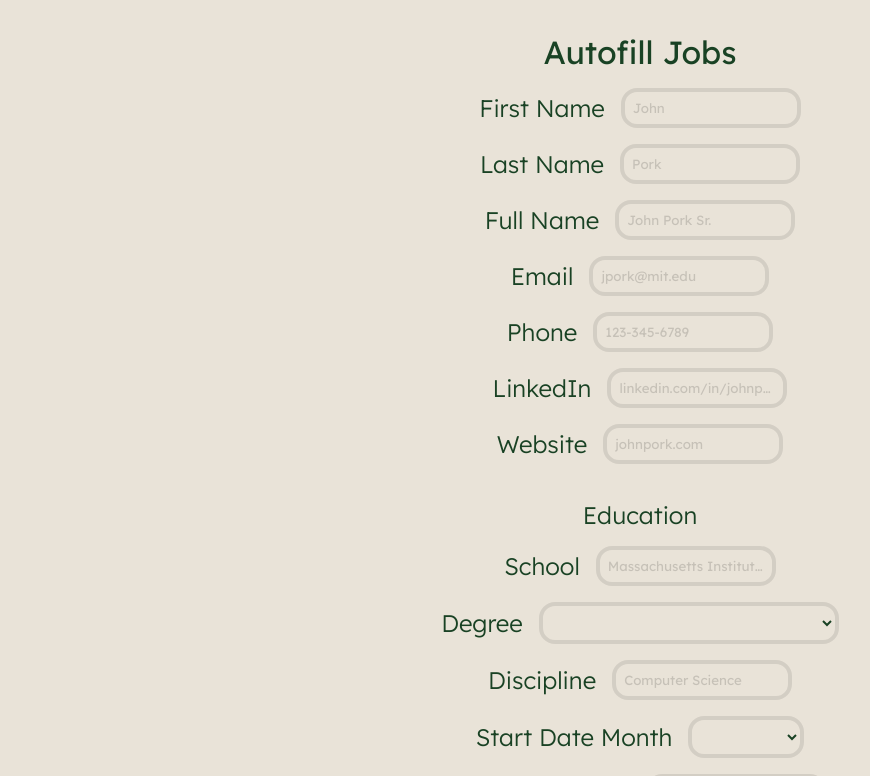
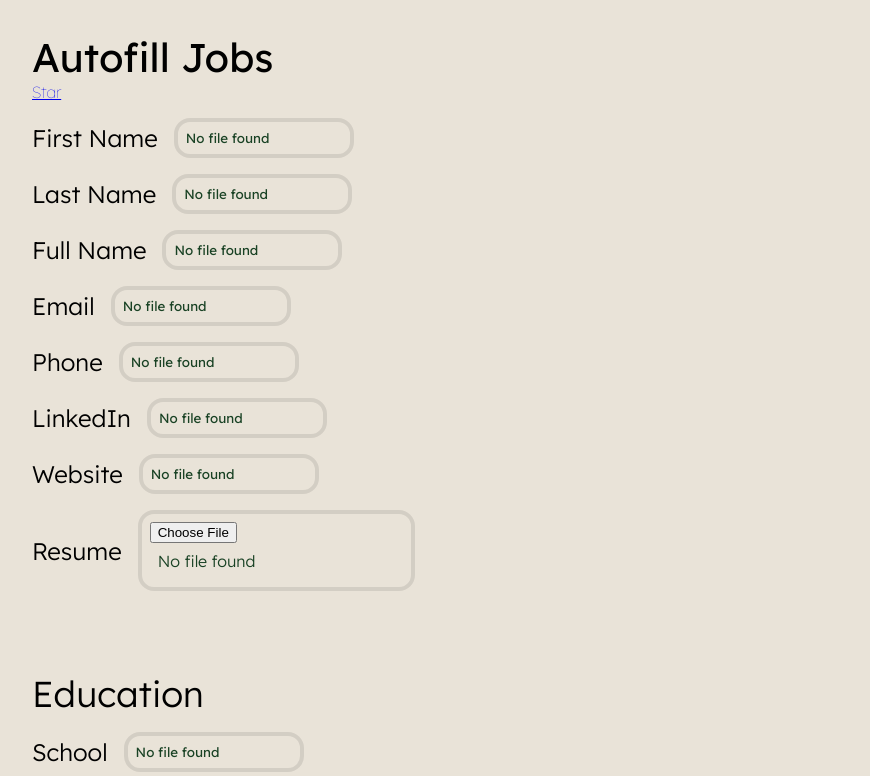
Before and after one commit to m-wilkosz/job-applications-autofill, a Vue app in the folder src/: page / in a window 1280 px wide. Shown: the top 776 px of the page, without its empty margins (0-870 px from the left). Built offline with nearby package versions, Linux system fonts and the light colour scheme.

Commit message:
works on greenhouse.io

```diff
--- a/src/vue_src/App.vue
+++ b/src/vue_src/App.vue
@@ -1,12 +1,17 @@
 <script setup lang="ts">
 
 import InputField from './components/InputField.vue';
-//<InputField  label="Resume" placeHolder ="linkedin.com/in/johnpork"/>
+
 </script>
 
 
 <template>
-  <h1>Autofill Jobs</h1>
+  <div>
+    <h1>Autofill Jobs</h1>
+    <!-- Place this tag where you want the button to render. -->
+<a class="github-button" href="https://github.com/andrewmillercode/Autofill-Jobs" data-icon="octicon-star" data-size="large" data-show-count="true" aria-label="Star andrewmillercode/Autofill-Jobs on GitHub">Star</a>
+  </div>
+
   <InputField label="First Name" placeHolder="John" />
   <InputField label="Last Name" placeHolder="Pork" />
   <InputField label="Full Name" placeHolder="John Pork Sr." />
@@ -14,9 +19,9 @@ import InputField from './components/InputField.vue';
   <InputField label="Phone" placeHolder="123-345-6789" />
   <InputField label="LinkedIn" placeHolder="linkedin.com/in/johnpork" />
   <InputField label="Website" placeHolder="johnpork.com" />
+  <InputField  label="Resume" placeHolder="No file found"/>
 
-
-  <h2 style="margin-top: 1.25rem;">Education</h2>
+  <h2 class="subheading">Education</h2>
   <InputField label="School" placeHolder="Massachusetts Institute of Technology" />
   <InputField label="Degree" :placeHolder="[
     'Associate\'s Degree',
@@ -63,7 +68,7 @@ import InputField from './components/InputField.vue';
   <InputField label="End Date Year" placeHolder="2025" />
 
 
-  <h2 style="margin-top: 1.5rem;">Voluntary Identification</h2>
+  <h2 class="subheading">Voluntary Identification</h2>
   <InputField label="Gender" :placeHolder="['Male', 'Female', 'Decline To Self Identify']" />
   <InputField label="Race" :placeHolder="[
   'American Indian or Alaskan Native',
--- a/src/vue_src/assets/main.css
+++ b/src/vue_src/assets/main.css
@@ -16,13 +16,14 @@ body {
   background-color: rgb(233, 227, 216);
   display: flex;
   flex-direction: column;
-  align-items: center;
+  align-items: left;
   gap: 1rem;
   --c1 : rgb(25, 66, 36);
   font-family: "Lexend";
   font-weight: 100;
-  color: var(--c1);
+
 }
+
 .inputFieldDiv {
   display: flex;
   gap: 1rem;
@@ -43,11 +44,26 @@ body {
   color:var(--c1);
   caret-shape: block; caret-color: var(--c1);
 }
+.inputFieldfileHolder :nth-child(2) {
+ border:none;
+ max-width: 300px;
+ height:fit-content;
+ font-size: 1rem;
+ text-overflow: ellipsis;
+}
 .inputFieldDiv :nth-child(2)::placeholder {
-  color: rgba(0, 0, 0, 0.15);
+  color: rgba(0, 0, 0, 0.2);
+}
+input[type='file'] {
+  color: rgba(0, 0, 0, 0);
+
+}
+.subheading {
+  margin-top: 4rem; font-size: 2.25rem;
 }
 h1{
   font-weight: 400;
+  font-size: 2.5rem;
   margin:0;
 }
 
--- a/src/vue_src/components/InputField.vue
+++ b/src/vue_src/components/InputField.vue
@@ -1,11 +1,17 @@
 <template>
   <div class="inputFieldDiv">
     <h2>{{ label }}</h2>
-    <input v-if="!dropDowns.includes( label) " type="text" :placeholder="placeHolder" v-model="inputValue" @input="saveData" />
-    <input v-if="label == 'Resume'" type="file" :placeholder="placeHolder" @change="saveResume" />
+
+    <input v-if="!dropDowns.includes(label) && !files.includes(label)" type="text" :placeholder="placeHolder" v-model="inputValue" @input="saveData" />
+    <div v-if="files.includes(label)" class="inputFieldfileHolder">
+      <input v-if="files.includes(label)" type="file" title="" value="" :placeholder="placeHolder" @change="saveResume" />
+      <h2  v-if="files.includes(label)">{{inputValue}}</h2>
+    </div>
+
     <select v-if="dropDowns.includes(label)" v-model="inputValue" @change="saveData">
       <option v-for="option in placeHolder" :key="option" :value="option">{{ option }}</option>
     </select>
+
   </div>
 </template>
 
@@ -17,12 +23,13 @@ export default {
   data() {
     return {
       dropDowns: ['Gender','Hispanic/Latino','Veteran Status','Disability Status','Degree','Start Date Month','End Date Month','Race'],
+      files: ['Resume']
     };
   },
   setup(props) {
     // Declare a reactive input value using Vue's ref
     const inputValue = ref('');
-
+    //const inputValue = ref('');
     const saveResume = (event: Event) => {
       const file = (event.target as HTMLInputElement).files?.[0];
       if (file) {
@@ -30,6 +37,10 @@ export default {
         reader.onload = function (e) {
           if (!e.target?.result) return;
           const b64 = (e.target.result as string).split(',')[1];
+          chrome.storage.local.set({ [`${props.label + '_name'}`]: file.name }, () => {
+            inputValue.value = file.name
+            console.log(`${props.label} + _name saved:`, file.name);
+          });
           chrome.storage.local.set({ [props.label]: b64 }, () => {
             console.log(`${props.label} saved:`, b64);
           });
@@ -48,7 +59,14 @@ export default {
       chrome.storage.sync.get([props.label], (data) => {
 
         inputValue.value = data[props.label] || '';  // Default to empty string if no value is found
+        if (inputValue.value == '') {
+          chrome.storage.local.get([`${props.label + '_name'}`], (data) => {
+
+inputValue.value = data[`${props.label + '_name'}`] || 'No file found';  // Default to empty string if no value is found
+});
+        }
       });
+
     };
 
     // Load data when the component is mounted
```
Also changed, not shown: src/public/autofill.js (+75 -52 lines).
